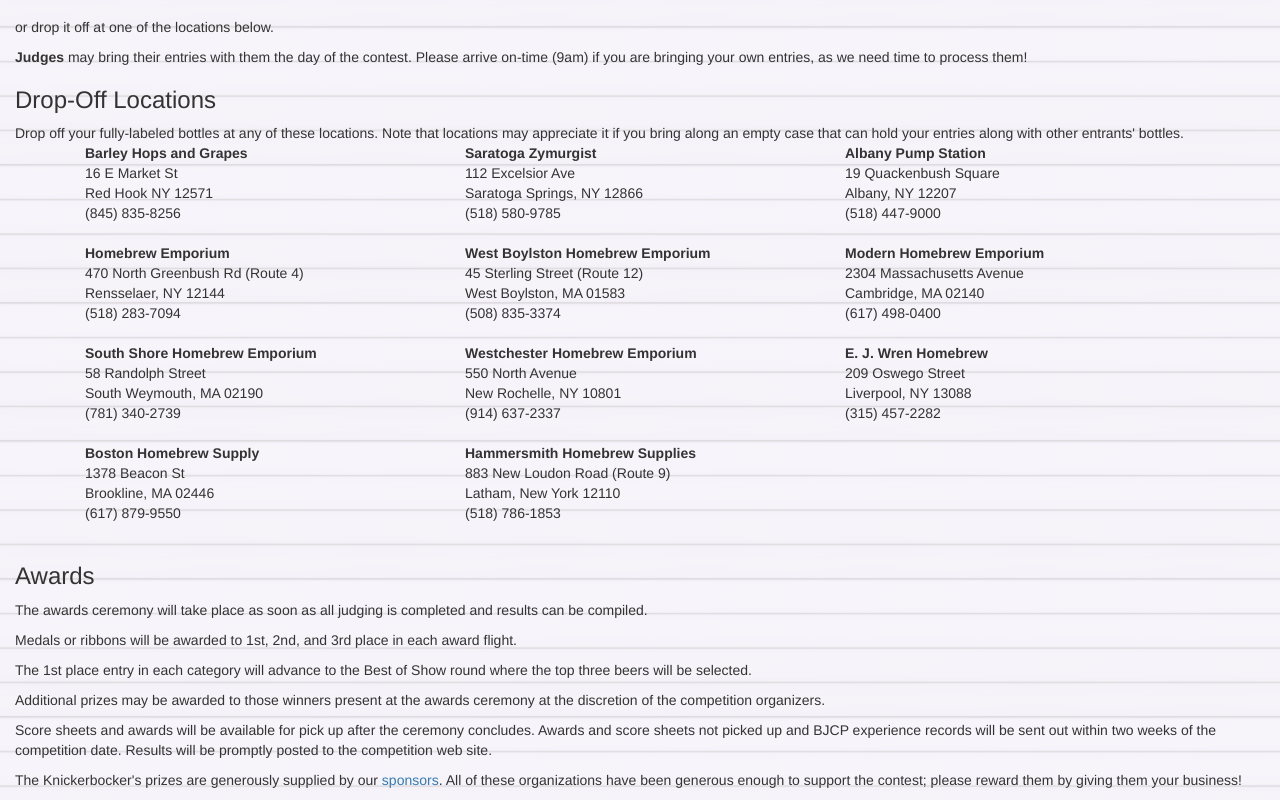
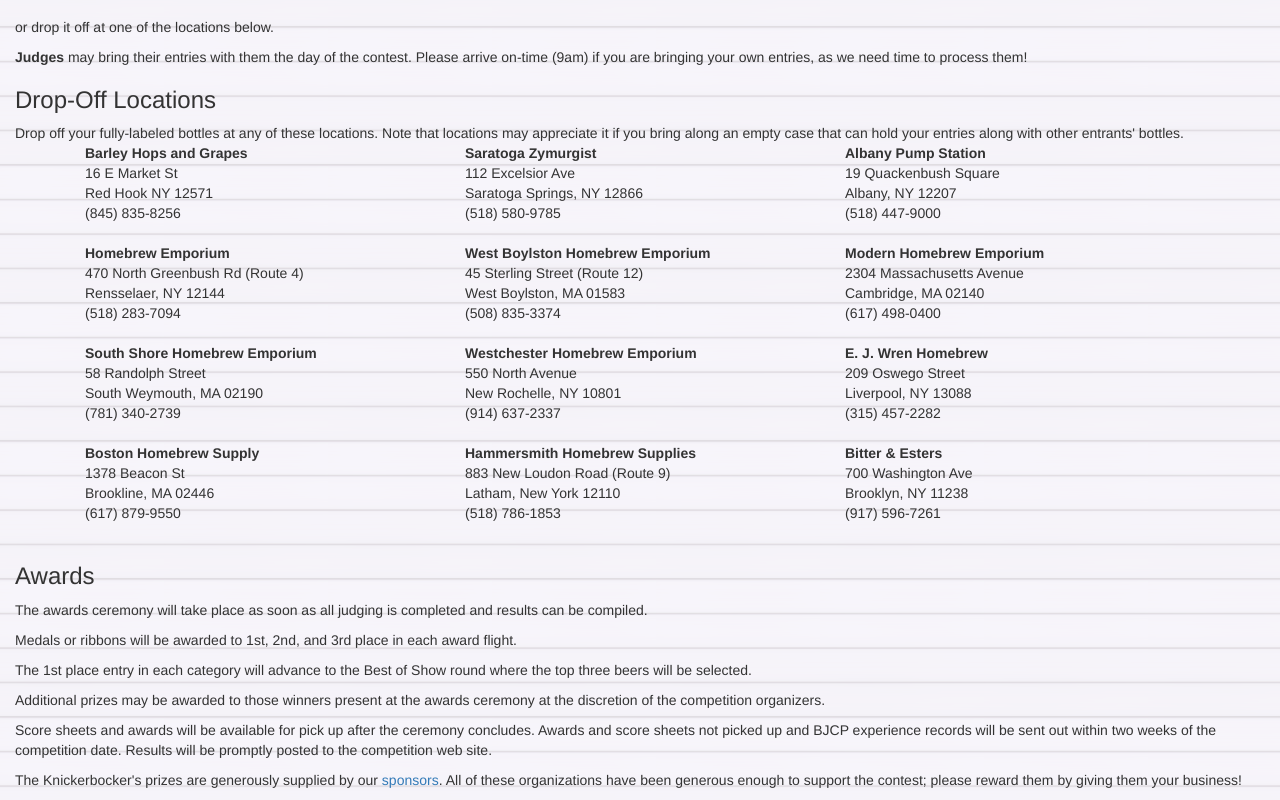
Before and after one commit to djmitche/kbotb.org, a plain HTML site: page entry_details.html in a window 1280 px wide. Shown: the part 1491-2291 px from the top of the page. Drawn offline with nearby package versions, Linux system fonts and the light colour scheme.

Commit message:
add bitter & esthers

```diff
--- a/entry_details.html
+++ b/entry_details.html
@@ -196,6 +196,14 @@
                             (518) 786-1853
                         </address>
                     </div>
+                    <div class="col-xs-12 col-sm-6 col-md-4">
+                        <b>Bitter & Esters</b><br/>
+                        <address>
+                            700 Washington Ave<br />
+                            Brooklyn, NY 11238<br />
+                            (917) 596-7261
+                        </address>
+                    </div>
                 </div>
 
                 <h3>Awards</h3>
```
Also changed, not shown: sponsors.html (+5 -0 lines), logos/bitterandesters.png (added).
